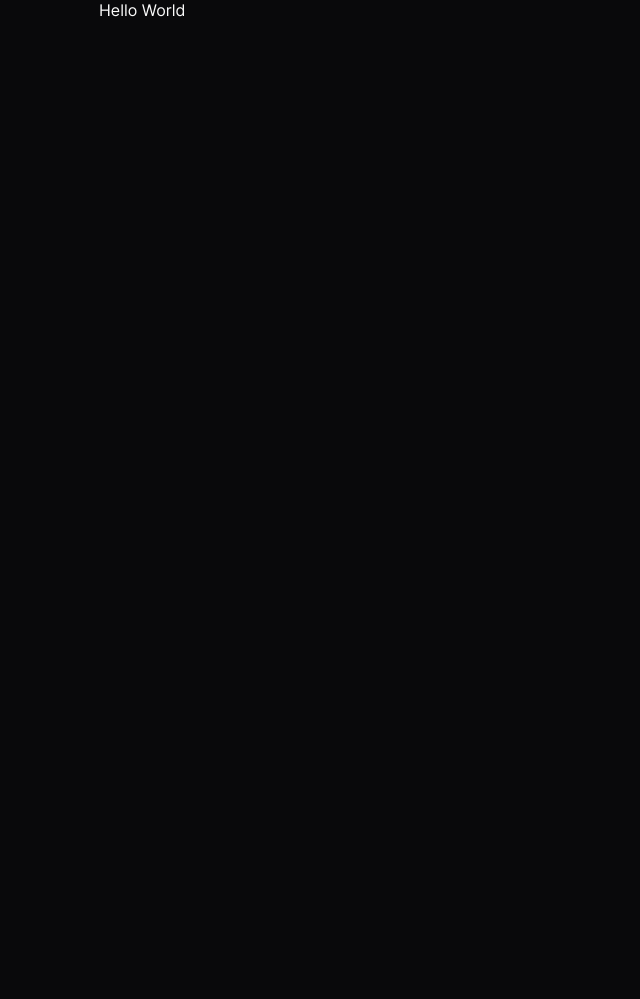
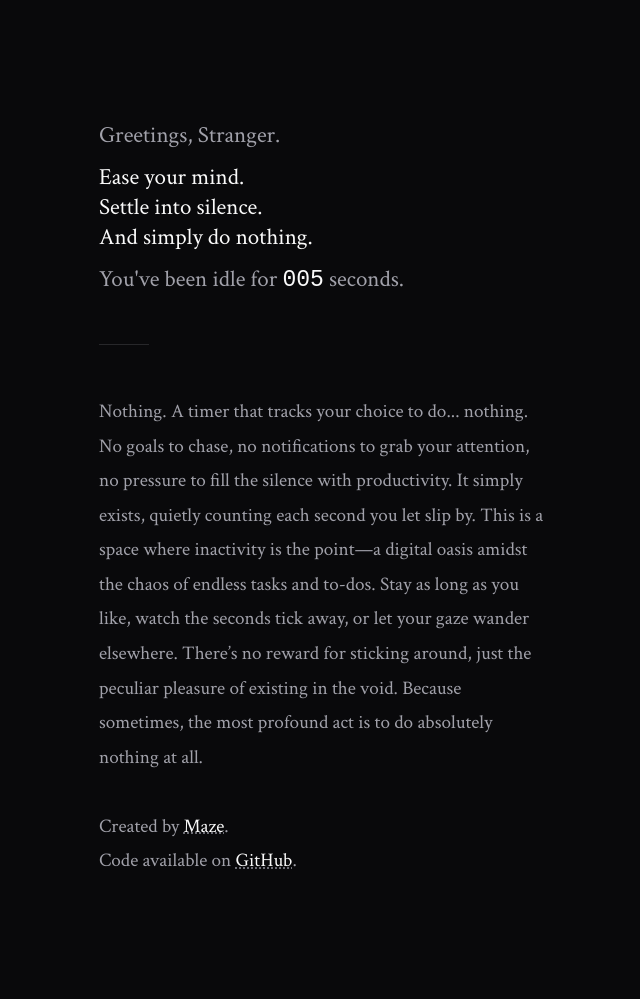
Before and after one commit to remvze/nothing, an Astro site: page / in a window 1280 px wide. Shown: the whole page, without its empty margins (316-956 px from the left). Before the commit the page ends 800 px from the top, so only its background shows below. Built offline with nearby package versions, Linux system fonts and the light colour scheme; Astro itself is replaced by a stand-in of ours.

Commit message:
feat: add app

```diff
--- /dev/null
+++ b/src/components/app/app.module.css
@@ -0,0 +1,39 @@
+.main {
+  padding: 120px 0 50px;
+  font-size: var(--font-lg);
+  color: var(--color-foreground-subtle);
+
+  & p {
+    &:not(:last-of-type) {
+      margin-bottom: 12px;
+    }
+
+    &.bold {
+      color: var(--color-foreground);
+    }
+
+    & span {
+      font-family: 'Courier New', monospace;
+      color: var(--color-foreground);
+    }
+  }
+}
+
+.divider {
+  width: 50px;
+  height: 1px;
+  background-color: var(--color-neutral-200);
+}
+
+.desc {
+  padding: 50px 0 120px;
+  font-size: var(--font-md);
+  line-height: 1.8;
+  color: var(--color-foreground-subtle);
+
+  & a {
+    color: var(--color-foreground);
+    text-decoration-style: dotted;
+    text-decoration-color: var(--color-foreground-subtler);
+  }
+}
--- /dev/null
+++ b/src/components/app/app.tsx
@@ -0,0 +1,104 @@
+import { useRef, useEffect } from 'react';
+
+import { Container } from '../container';
+
+import { useLocalStorage } from '@/hooks/use-local-storage';
+
+import styles from './app.module.css';
+
+export function App() {
+  const [activeTime, setActiveTime] = useLocalStorage('nothing-timer', 0);
+  const intervalRef = useRef<NodeJS.Timeout | null>(null);
+
+  const startTimer = () => {
+    if (intervalRef.current === null) {
+      intervalRef.current = setInterval(() => {
+        setActiveTime(prevTime => prevTime + 1);
+      }, 1000);
+    }
+  };
+
+  const stopTimer = () => {
+    if (intervalRef.current !== null) {
+      clearInterval(intervalRef.current);
+      intervalRef.current = null;
+    }
+  };
+
+  useEffect(() => {
+    const handleVisibilityChange = () => {
+      if (document.hidden) {
+        stopTimer();
+      } else {
+        startTimer();
+      }
+    };
+
+    document.addEventListener('visibilitychange', handleVisibilityChange);
+
+    if (!document.hidden) {
+      startTimer();
+    }
+
+    return () => {
+      document.removeEventListener('visibilitychange', handleVisibilityChange);
+      stopTimer();
+    };
+  }, []);
+
+  const formatTime = (time: number, minLength: number = 3): string => {
+    return time.toLocaleString('en-US', {
+      minimumIntegerDigits: minLength,
+      useGrouping: true,
+    });
+  };
+
+  return (
+    <Container>
+      <div className={styles.main}>
+        <p>Greetings, Stranger.</p>
+        <p className={styles.bold}>
+          Ease your mind.
+          <br />
+          Settle into silence.
+          <br />
+          And simply do nothing.
+        </p>
+        <p>
+          You&apos;ve been idle for <span>{formatTime(activeTime)}</span> second
+          {activeTime !== 1 && 's'}.
+        </p>
+      </div>
+
+      <div className={styles.divider} />
+
+      <p className={styles.desc}>
+        Nothing. A timer that tracks your choice to do... nothing. No goals to
+        chase, no notifications to grab your attention, no pressure to fill the
+        silence with productivity. It simply exists, quietly counting each
+        second you let slip by. This is a space where inactivity is the point—a
+        digital oasis amidst the chaos of endless tasks and to-dos. Stay as long
+        as you like, watch the seconds tick away, or let your gaze wander
+        elsewhere. There’s no reward for sticking around, just the peculiar
+        pleasure of existing in the void. Because sometimes, the most profound
+        act is to do absolutely nothing at all.
+        <br />
+        <br />
+        Created by{' '}
+        <a href="https://x.com/remvze" rel="noreferrer" target="_blank">
+          Maze
+        </a>
+        .<br />
+        Code available on{' '}
+        <a
+          href="https://github.com/remvze/nothing"
+          rel="noreferrer"
+          target="_blank"
+        >
+          GitHub
+        </a>
+        .
+      </p>
+    </Container>
+  );
+}
--- /dev/null
+++ b/src/components/app/index.ts
@@ -0,0 +1 @@
+export { App } from './app';
--- /dev/null
+++ b/src/hooks/use-local-storage.ts
@@ -0,0 +1,37 @@
+import { type Dispatch, type SetStateAction, useEffect, useState } from 'react';
+
+type SetValue<T> = Dispatch<SetStateAction<T>>;
+
+/**
+ * A custom React hook to manage state with localStorage persistence.
+ *
+ * @template T
+ * @param {string} key - The key under which the value is stored in localStorage.
+ * @param {T} fallback - The fallback value to use if there is no value in localStorage.
+ * @returns {[T, SetValue<T>]} An array containing the stateful value and a function to update it.
+ */
+export function useLocalStorage<T>(key: string, fallback: T): [T, SetValue<T>] {
+  const [value, setValue] = useState(fallback);
+
+  useEffect(() => {
+    const value = localStorage.getItem(key);
+
+    if (!value) return;
+
+    let parsed;
+
+    try {
+      parsed = JSON.parse(value);
+    } catch (error) {
+      parsed = fallback;
+    }
+
+    setValue(parsed);
+  }, [key, fallback]);
+
+  useEffect(() => {
+    localStorage.setItem(key, JSON.stringify(value));
+  }, [value, key]);
+
+  return [value, setValue];
+}
--- a/src/pages/index.astro
+++ b/src/pages/index.astro
@@ -1,8 +1,8 @@
 ---
 import Layout from '@/layouts/layout.astro';
-import { Container } from '@/components/container';
+import { App } from '@/components/app';
 ---
 
 <Layout>
-  <Container><h1>Hello World</h1> </Container>
+  <App client:load />
 </Layout>
--- a/src/styles/base/base.css
+++ b/src/styles/base/base.css
@@ -12,7 +12,7 @@ html {
 }
 
 body {
-  font-family: var(--font-sans);
+  font-family: var(--font-serif);
   font-size: var(--font-base);
   color: var(--color-foreground);
   background-color: var(--color-neutral-50);
```
